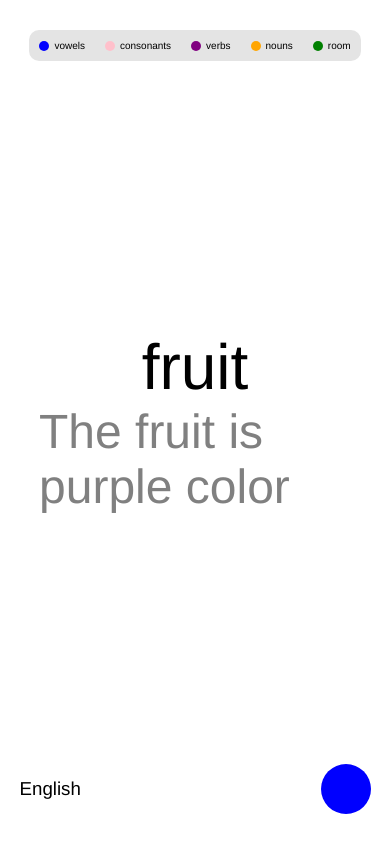
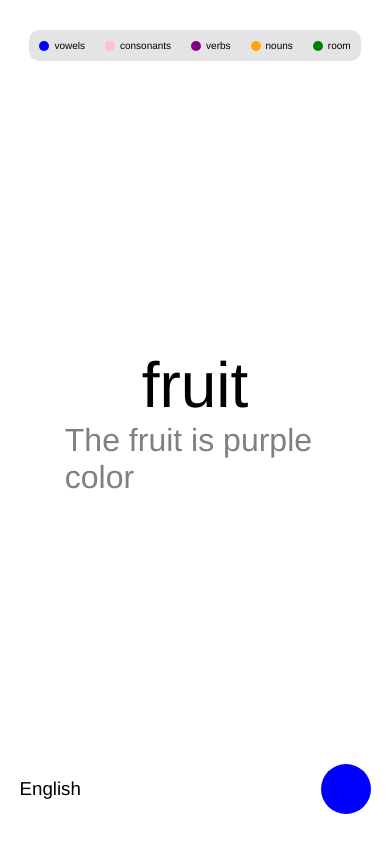
Before and after one commit to SanjeevMidda/learn-korean, a React (Create React App) app: page / in a window 390 px wide. Built offline with nearby package versions, Linux system fonts and the light colour scheme.

Commit message:
Update index.css

```diff
--- a/src/index.css
+++ b/src/index.css
@@ -127,7 +127,7 @@ h3:hover {
   }
 
   h5 {
-    font-size: 3em;
+    font-size: 2em;
   }
   h1 {
     font-size: 60px;
```
